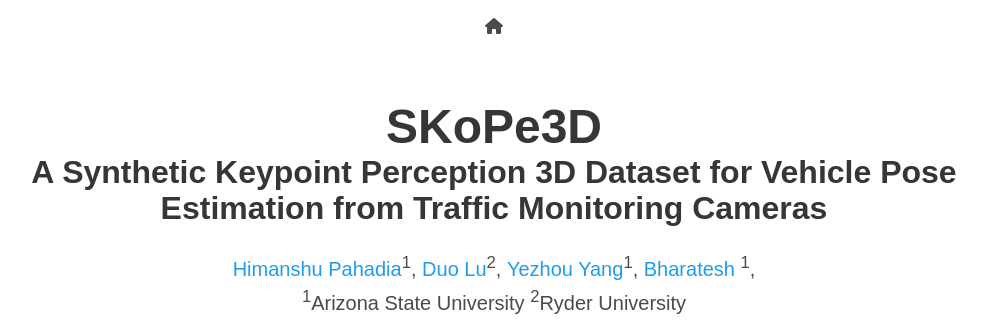
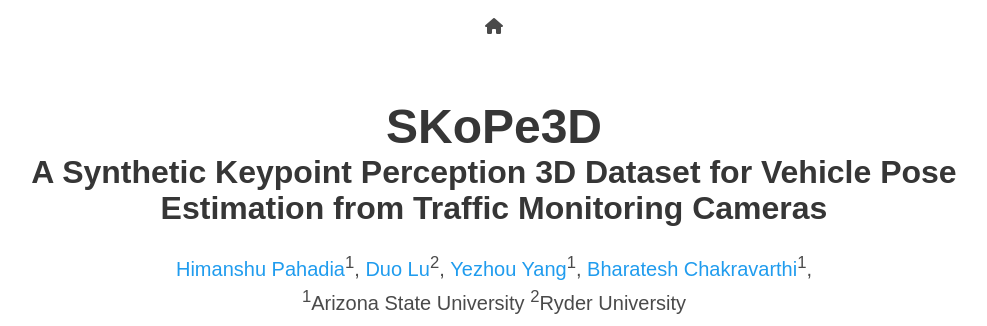
Before and after one commit to pahadiahimanshu/skope3d.github.io, a plain HTML site: page index.html in a window 1280 px wide. Shown: the top 326 px of the page, without its empty margins (146-1133 px from the left). Drawn offline with nearby package versions, Linux system fonts and the light colour scheme; some icons are missing; a web font is replaced by a local one.

Commit message:
updated names

```diff
--- a/index.html
+++ b/index.html
@@ -89,7 +89,7 @@
               <a href="https://jonbarron.info">Yezhou Yang</a><sup>1</sup>,
             </span>
             <span class="author-block">
-              <a href="http://sofienbouaziz.com">Bharatesh </a><sup>1</sup>,
+              <a href="http://sofienbouaziz.com">Bharatesh Chakravarthi</a><sup>1</sup>,
             </span>
           </div>
 
```
